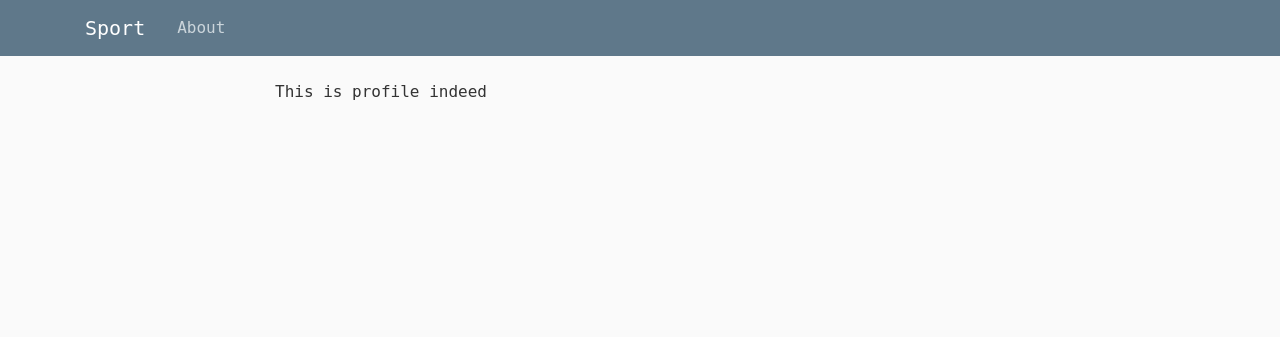
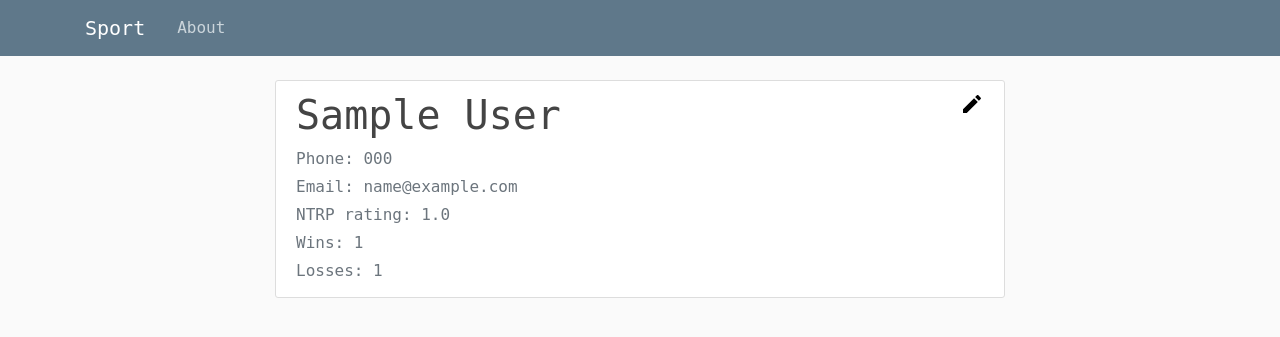
Before and after one commit to Werozel/tennis-finder, a Flask app: page /profile in a window 1280 px wide. Shown: the top 337 px of the page. Run offline with Flask 2, Linux system fonts and the light colour scheme; a user stored in the database is signed in; tables that the repository leaves empty hold one stand-in row (values such as "Sample post"); some libraries are stand-ins or nearby versions.

Commit message:
Initial profile setup
Added initial views and templates for profile

```diff
--- a/modules/users/models/user.py
+++ b/modules/users/models/user.py
@@ -13,6 +13,7 @@ def load_user(user_id):
 class User(db.Model, UserMixin):
     __tablename__ = "users"
 
+    # TODO: add city
     id = db.Column(db.INT, primary_key=True)
     full_name = db.Column(db.VARCHAR(100), nullable=False)
     login = db.Column(db.VARCHAR(50), unique=True, nullable=False)
--- a/modules/users/views/profile.py
+++ b/modules/users/views/profile.py
@@ -1,11 +1,31 @@
-from flask import render_template
-from flask_login import login_required
+from flask import render_template, abort
+from flask_login import login_required, current_user
 
 from modules.core.app import app
+from modules.users.models.user import User
 
 
 @app.route("/profile", methods=['get'])
 @login_required
 def render_profile():
+    user = current_user
+    return render_template("profile.html", user=user, my=True)
 
-    return render_template("profile.html")
+
+@app.route("/profile/<user_id>", methods=['get'])
+@login_required
+def render_user_profile(user_id: int):
+    user = User.query.get(user_id)
+    if not user:
+        # TODO: default errors template
+        abort(404)
+    my = user.id == current_user.id
+    return render_template("profile.html", user=user, my=my)
+
+
+@app.route("/profile/edit", methods=['get'])
+@login_required
+def edit_profile():
+    # TODO: complete and add check permission
+    user = current_user
+    return render_template("profile.html", user=user)
--- a/templates/profile.html
+++ b/templates/profile.html
@@ -1,10 +1,64 @@
 {% extends "main.html" %}
 
-{% block title %}
-<title>Profile</title>
-{% endblock title %}
+{%  block title %}
+        <title>Profile</title>
+{%  endblock title %}
 
-<!-- TODO: complete -->
 {% block content %}
-This is profile indeed
+
+    <div class="content-section">
+        <div class="media">
+            <!-- TODO: Translate all -->
+            <div class="media-body">
+                <h2 class="account-heading">{{ user.full_name}}</h2>
+                {% if user.phone %}
+                    <p class="text-secondary m-bottom-4">Phone: {{ user.phone }}</p>
+                {% endif %}
+                {% if user.email %}
+                    <p class="text-secondary m-bottom-4">Email: {{ user.email }}</p>
+                {% endif %}
+                {% if user.skill %}
+                    <p class="text-secondary m-bottom-4">NTRP rating: {{ user.skill }}</p>
+                {% endif %}
+                {% if user.wins %}
+                    <p class="text-secondary m-bottom-4">Wins: {{ user.wins }}</p>
+                {% endif %}
+                {% if user.losses %}
+                    <p class="text-secondary m-bottom-4">Losses: {{ user.losses }}</p>
+                {% endif %}
+                {% if user.cancels %}
+                    <p class="text-secondary m-bottom-4">Cancels: {{ user.cancels }}</p>
+                {% endif %}
+
+            </div>
+
+            {%  if my  %}
+                <div class="media-right">
+                    <a href="{{ url_for('edit_profile') }}">
+                        <img title="Edit profile"
+                             src="{{ url_for('static', filename='buttons/edit-24px.svg')}}" alt="none"/>
+                    </a>
+                </div>
+            {%  endif %}
+
+        </div>
+<!--        <legend class="border-bottom mb-4"></legend>-->
+<!--        <div class="container padding-left-0">-->
+
+        </div>
+        <!-- TODO add latest matches -->
+<!--            {% if groups and len(groups) > 0 %}-->
+<!--                <legend class="border-bottom mb-4 mt-2"></legend>-->
+<!--                <div class="container padding-left-0">-->
+<!--                    <h5 class="align-left">{{ _("Groups") }}: </h5>-->
+<!--                    <div class="align-left col-sm-12">-->
+<!--                        {% for group in groups %}-->
+<!--                            <p class="m-bottom-4">-->
+<!--                                <a href="{{ url_for('group_route', id=group.id, action='show')}}" class="text-secondary"> {{ group.name }}</a>-->
+<!--                            </p>-->
+<!--                        {% endfor %}-->
+<!--                    </div>-->
+<!--                </div>-->
+<!--            {% endif %}-->
+    </div>
 {% endblock content %}
```
